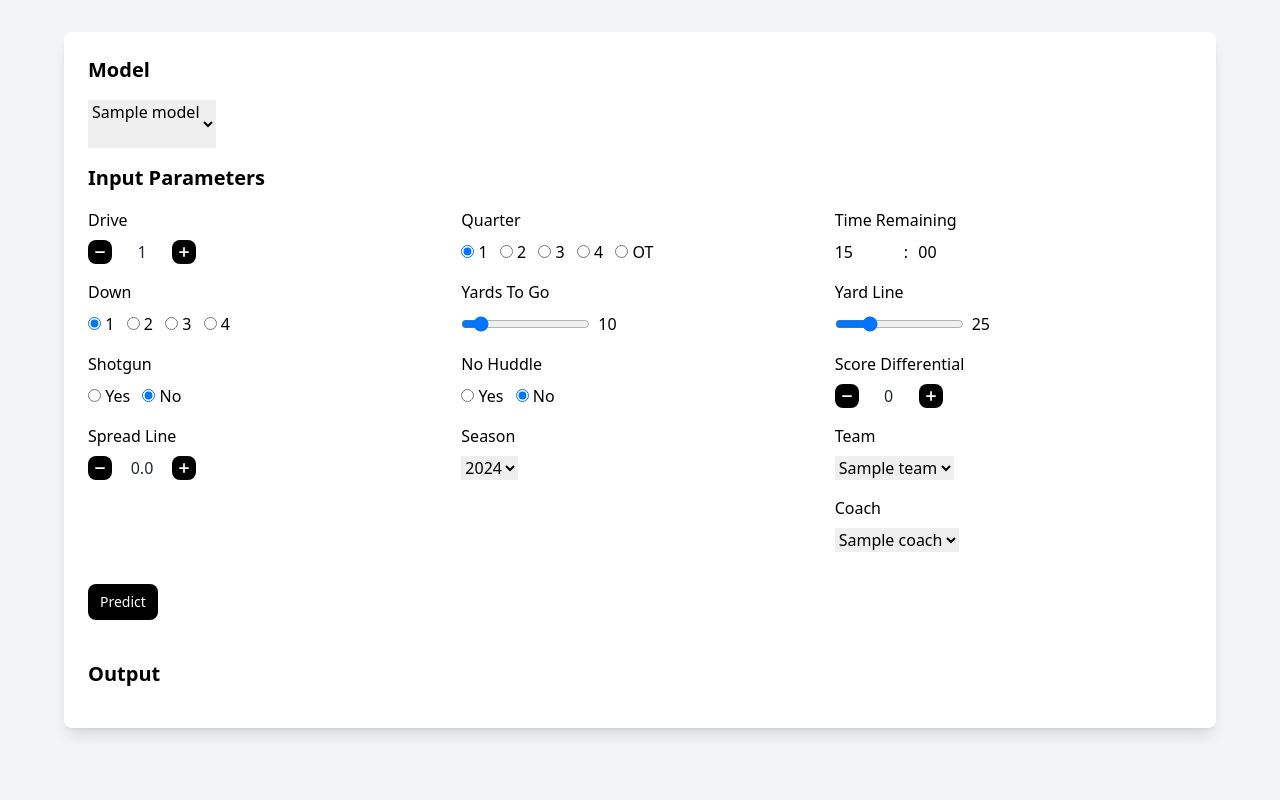
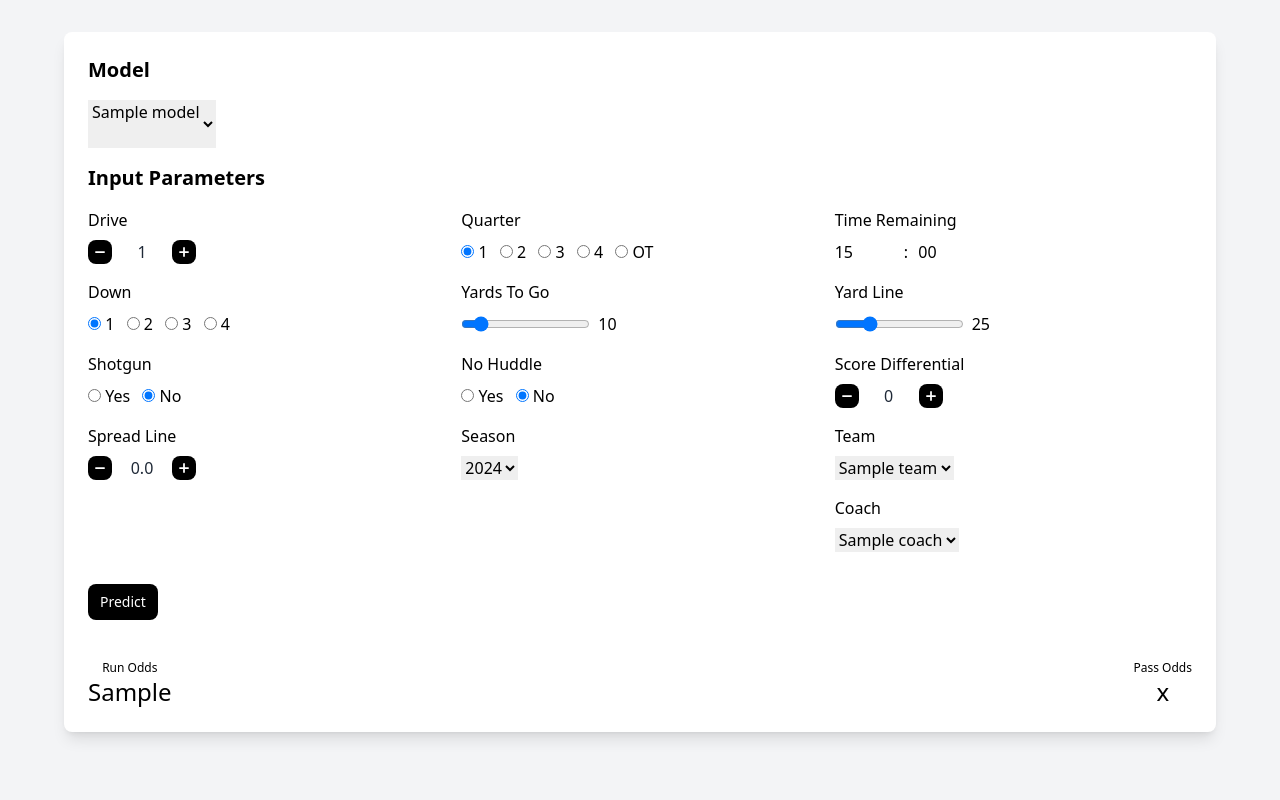
Before and after one commit to hansmissenheim/play-prediction, a Flask app: template app/templates/index.html in a window 1280 px wide. Run offline with Flask 3, Linux system fonts and the light colour scheme; the template is opened without the code that fills it: most values are stand-ins (such as "Sample title", 1, 10 or a date in 2020); some libraries are stand-ins or nearby versions.

Commit message:
Display the model's prediction as betting odds

```diff
--- a/app/app.py
+++ b/app/app.py
@@ -1,6 +1,6 @@
 from flask import Flask, render_template, request
 from model import MODEL_DIR, PlayPredictionModel
-from utils import encodings
+from utils import betting_odds, encodings
 
 app = Flask(__name__)
 
@@ -53,8 +53,14 @@ def predict():
             int(request.form.get("coach", 1)),
         )
 
-    play_type = xgb.predict([data])
-    return "Pass" if play_type[0] == 0 else "Run"
+    prediction = xgb.predict_proba([data])
+    p_pass = prediction[0][0]
+    p_run = prediction[0][1]
+    return render_template(
+        "output.html",
+        run_odds=betting_odds(p_run),
+        pass_odds=betting_odds(p_pass),
+    )
 
 
 @app.route("/model", methods=["POST"])
--- a/app/templates/index.html
+++ b/app/templates/index.html
@@ -19,7 +19,7 @@
                 {% endfor %}
             </select>
             <h1 class="text-xl font-bold mb-4">Input Parameters</h1>
-            <form hx-post="/predict" hx-trigger="submit" hx-target="#output">
+            <form class="pb-8" hx-post="/predict" hx-trigger="submit" hx-target="#odds">
                 <div class="pb-6 grid xs:grid-cols-1 sm:grid-cols-2 md:grid-cols-3 gap-4">
                     <div>
                         <label class="block font-medium mb-2" for="drive">Drive</label>
@@ -211,9 +211,8 @@
                     class="my-2 px-3 py-2 text-sm font-medium text-center text-white bg-black rounded-lg hover:bg-gray-800">Predict</button>
             </form>
 
-            <div>
-                <h1 class="text-xl font-bold mt-8 mb-4">Output</h1>
-                <h2 id="output"></h2>
+            <div id="odds" hx-swap="outerHTML">
+                {% include 'output.html' %}
             </div>
         </div>
     </main>
--- /dev/null
+++ b/app/templates/output.html
@@ -0,0 +1,11 @@
+<div class="flex justify-between items-center">
+    <div class="text-center">
+        <h1 class="text-xs">Run Odds</h1>
+        <h2 id="run_odds" class="text-2xl">{{ run_odds }}</h2>
+    </div>
+    <hr class="border-none bg-gray-800 h-12 mx-2">
+    <div class="text-center">
+        <h1 class="text-xs">Pass Odds</h1>
+        <h2 id="pass_odds" class="text-2xl">{{ pass_odds }}</h2>
+    </div>
+</div>
```
Also changed, not shown: app/static/css/main.css.
